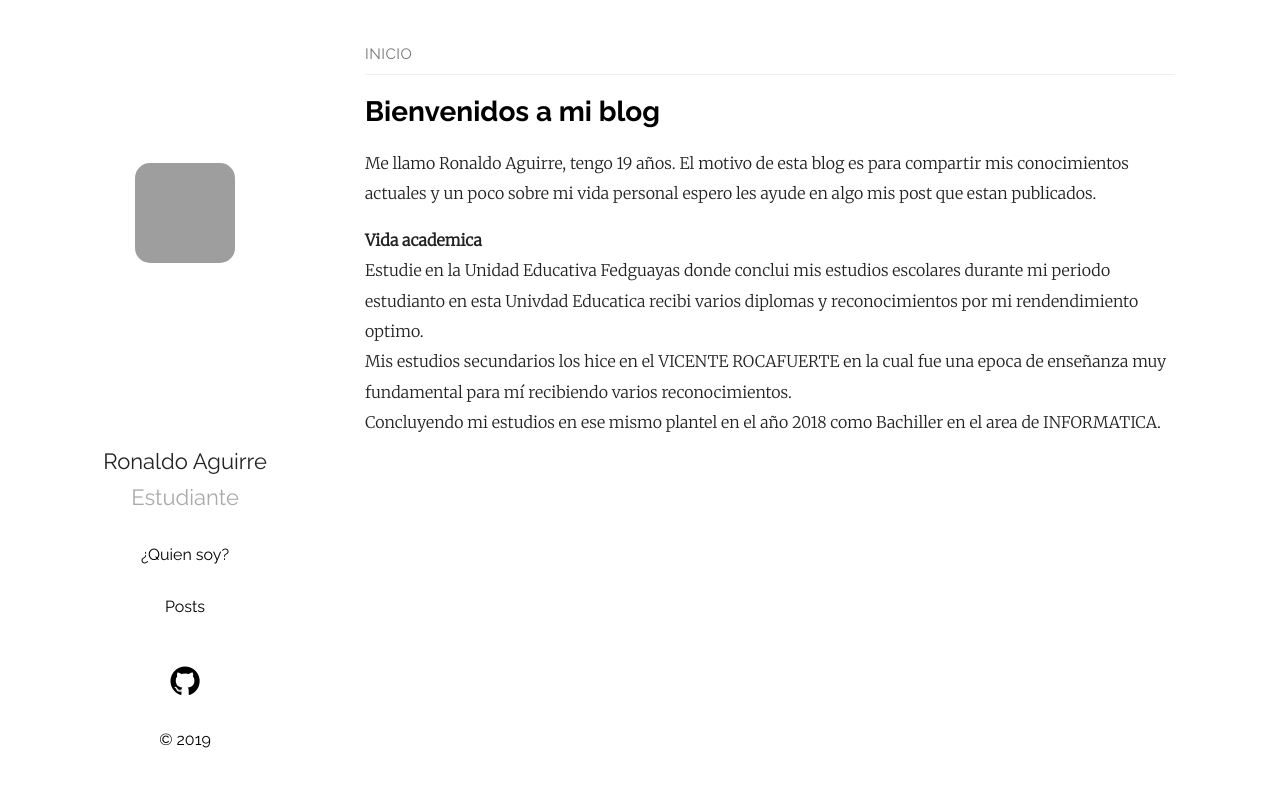
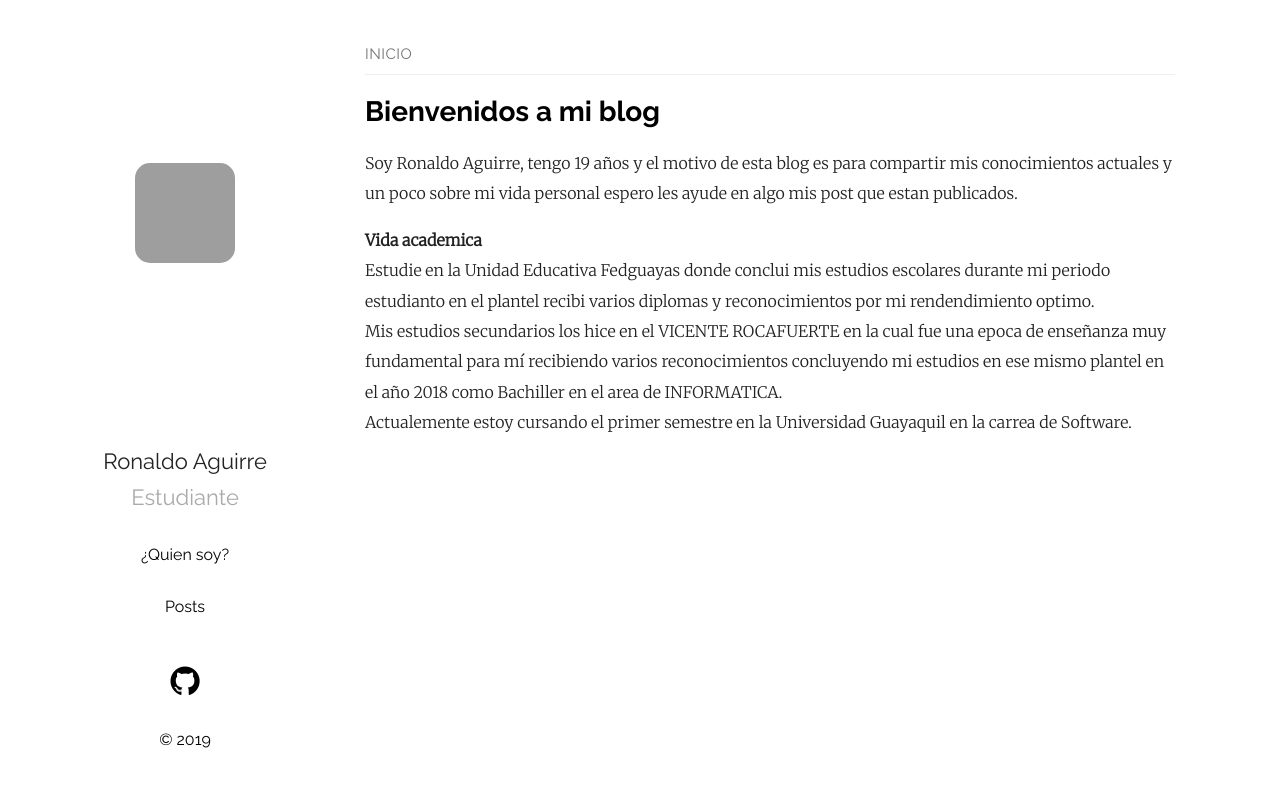
Before and after one commit to RonaldoJa/RonaldoJa.github.io, a Jekyll site: the page built from index.md, in a window 1280 px wide, cut to the strip 0-787 px from the top of the page. Built offline with Jekyll 4.4.1, drawn with Linux system fonts in a browser that asks for light colours; grey boxes are pictures that could not be loaded.

Commit message:
Update home.html

```diff
--- a/_layouts/home.html
+++ b/_layouts/home.html
@@ -17,17 +17,17 @@ layout: default
       <h2 class="post-title">Bienvenidos a mi blog</h2>
     </a>
 
-    <div class="post"><p>Me llamo Ronaldo Aguirre, tengo 19 años.
+    <div class="post"><p>Soy Ronaldo Aguirre, tengo 19 años y
 
-El motivo de esta blog es para compartir mis conocimientos actuales y un poco sobre mi vida personal
+el motivo de esta blog es para compartir mis conocimientos actuales y un poco sobre mi vida personal
 
 espero les ayude en algo mis post que estan publicados.
 
-<p><b>Vida academica </b><br> Estudie en la Unidad Educativa Fedguayas donde conclui mis estudios escolares durante mi periodo estudianto en esta Univdad Educatica recibi varios diplomas y reconocimientos por mi rendendimiento optimo.
+<p><b>Vida academica </b><br> Estudie en la Unidad Educativa Fedguayas donde conclui mis estudios escolares durante mi periodo estudianto en el plantel recibi varios diplomas y reconocimientos por mi rendendimiento optimo.
 
-<br>Mis estudios secundarios los hice en el VICENTE ROCAFUERTE en la cual fue una epoca de enseñanza muy fundamental para mí recibiendo varios reconocimientos.
+<br>Mis estudios secundarios los hice en el VICENTE ROCAFUERTE en la cual fue una epoca de enseñanza muy fundamental para mí recibiendo varios reconocimientos concluyendo mi estudios en ese mismo plantel en el año 2018 como Bachiller en el area de INFORMATICA.
 
-<br>Concluyendo mi estudios en ese mismo plantel en el año 2018 como Bachiller en el area de INFORMATICA.
+<br>Actualemente estoy cursando el primer semestre en la Universidad Guayaquil en la carrea de Software.
 
 
 </div>
```
